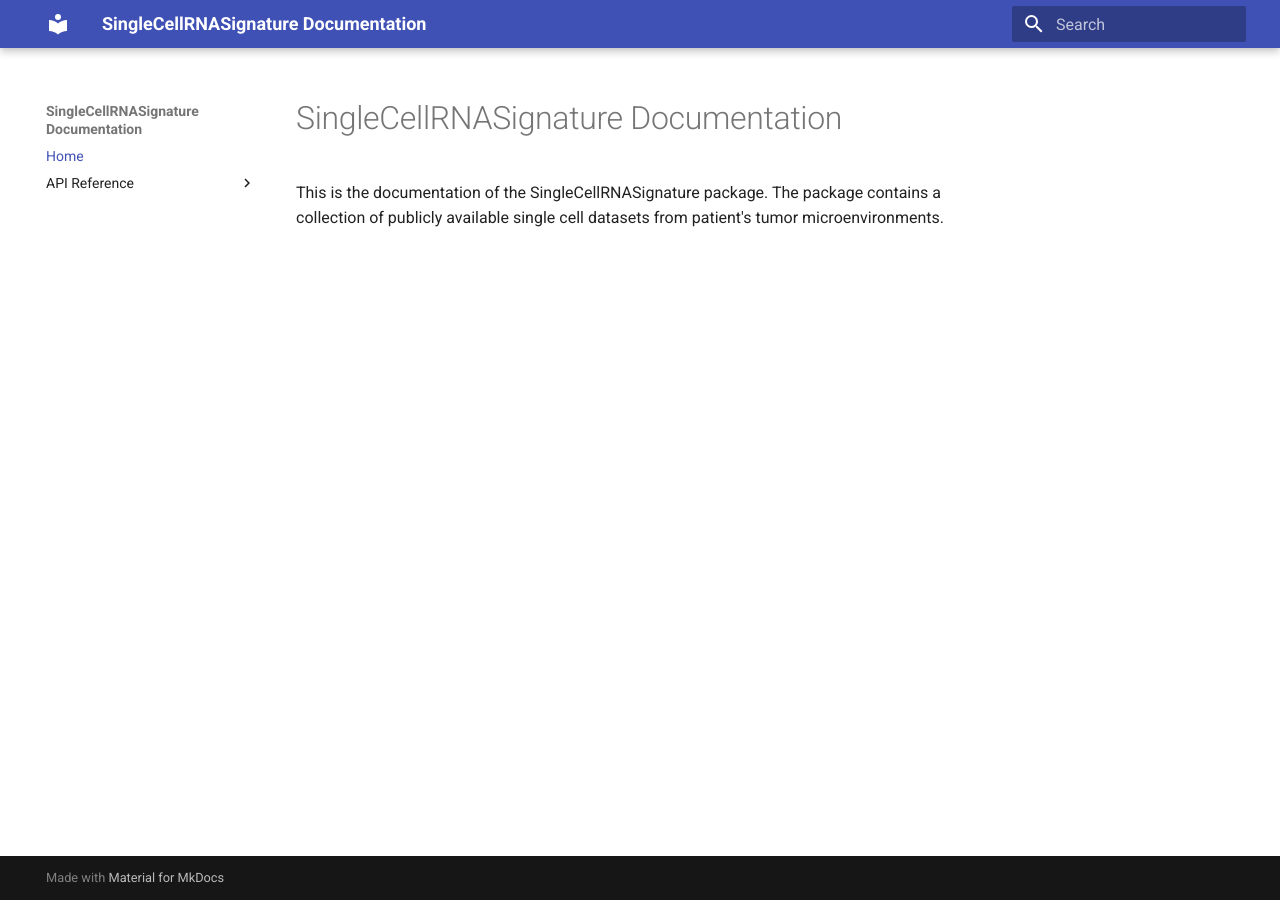
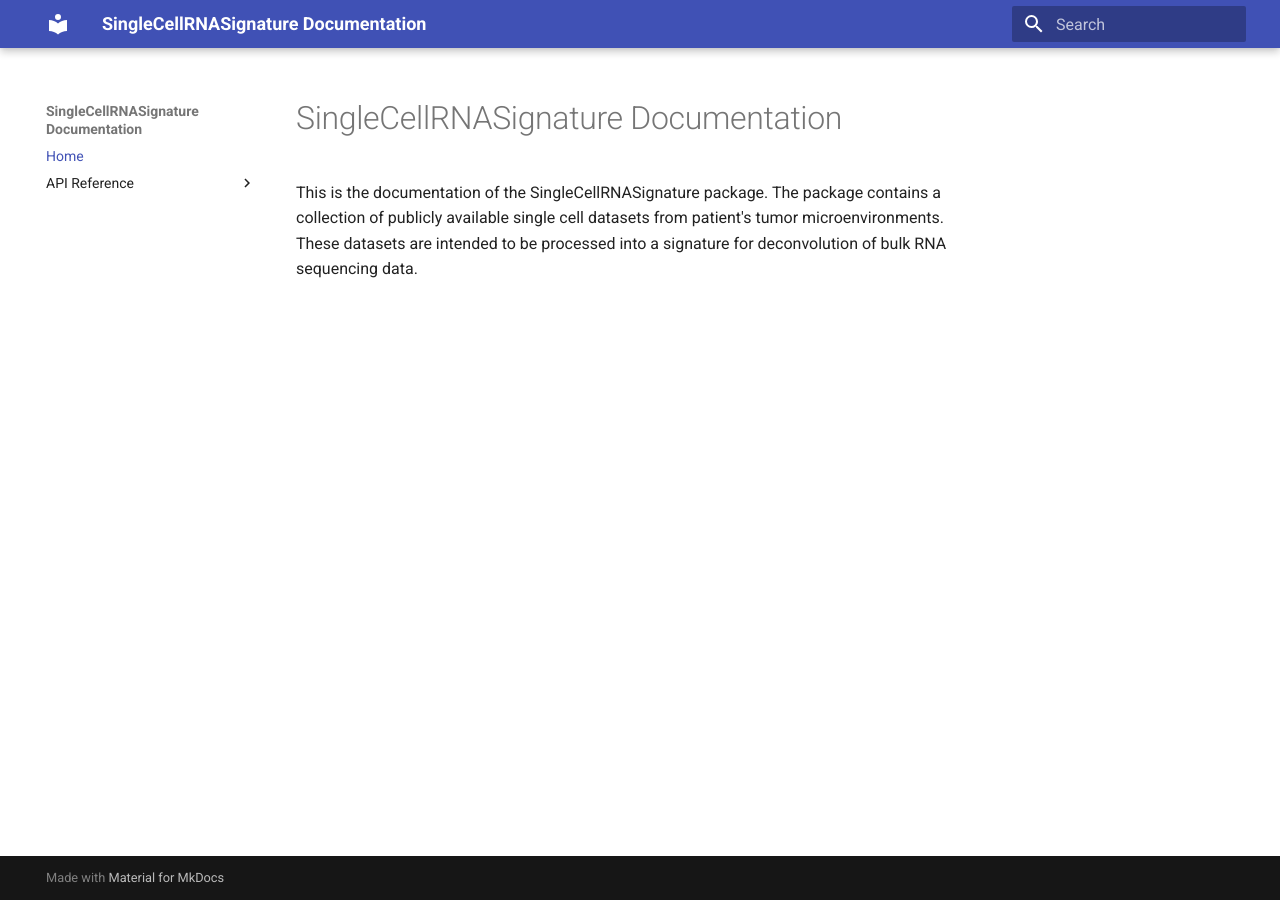
Before and after one commit to LuJoHae/SingleCellRNASignature, an MkDocs documentation site: the page built from docs/index.md, in a window 1280 px wide. Built offline with MkDocs 1.6.1 and Material for MkDocs 9.7.7, drawn with Linux system fonts in a browser that asks for light colours.

Commit message:
Update index.md

```diff
--- a/docs/index.md
+++ b/docs/index.md
@@ -1,4 +1,5 @@
 # SingleCellRNASignature Documentation
 
 This is the documentation of the SingleCellRNASignature package. The package contains a collection of publicly
-available single cell datasets from patient's tumor microenvironments.
+available single cell datasets from patient's tumor microenvironments. These datasets are intended to be
+processed into a signature for deconvolution of bulk RNA sequencing data.
```
